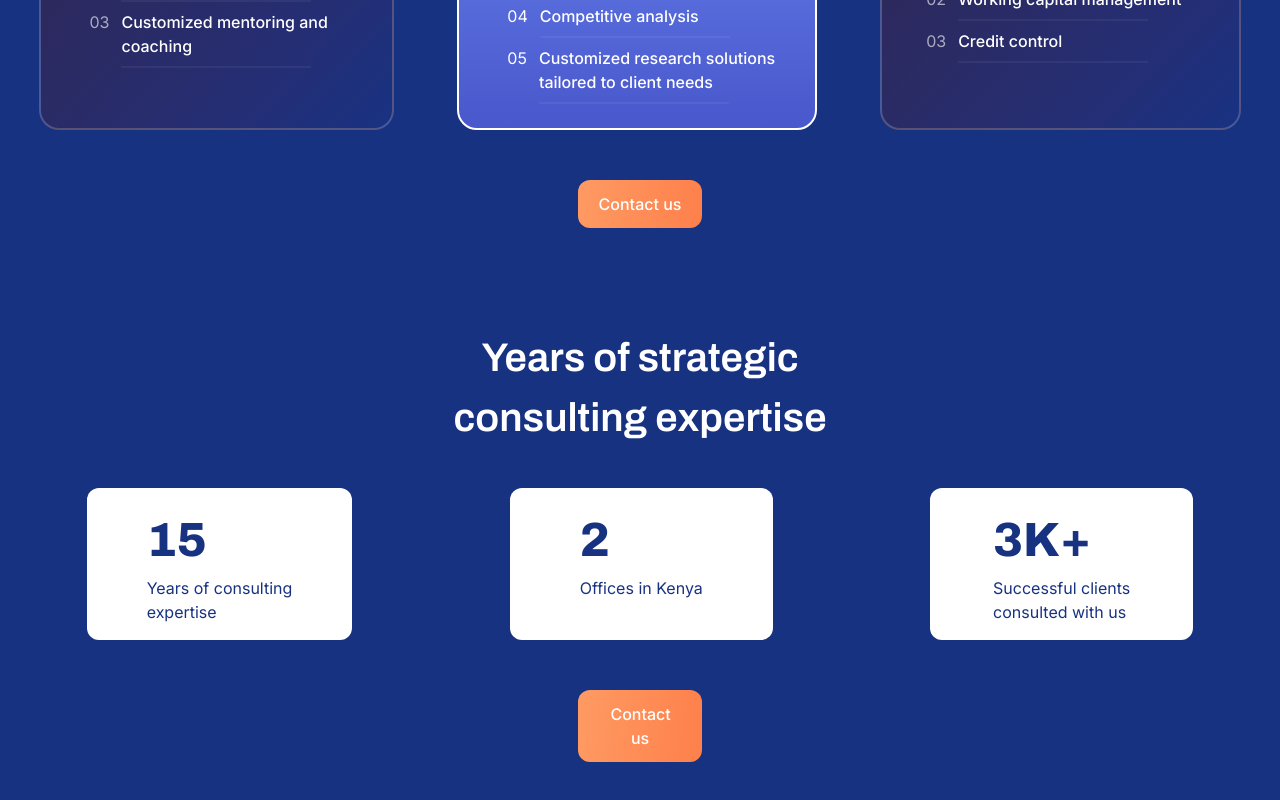
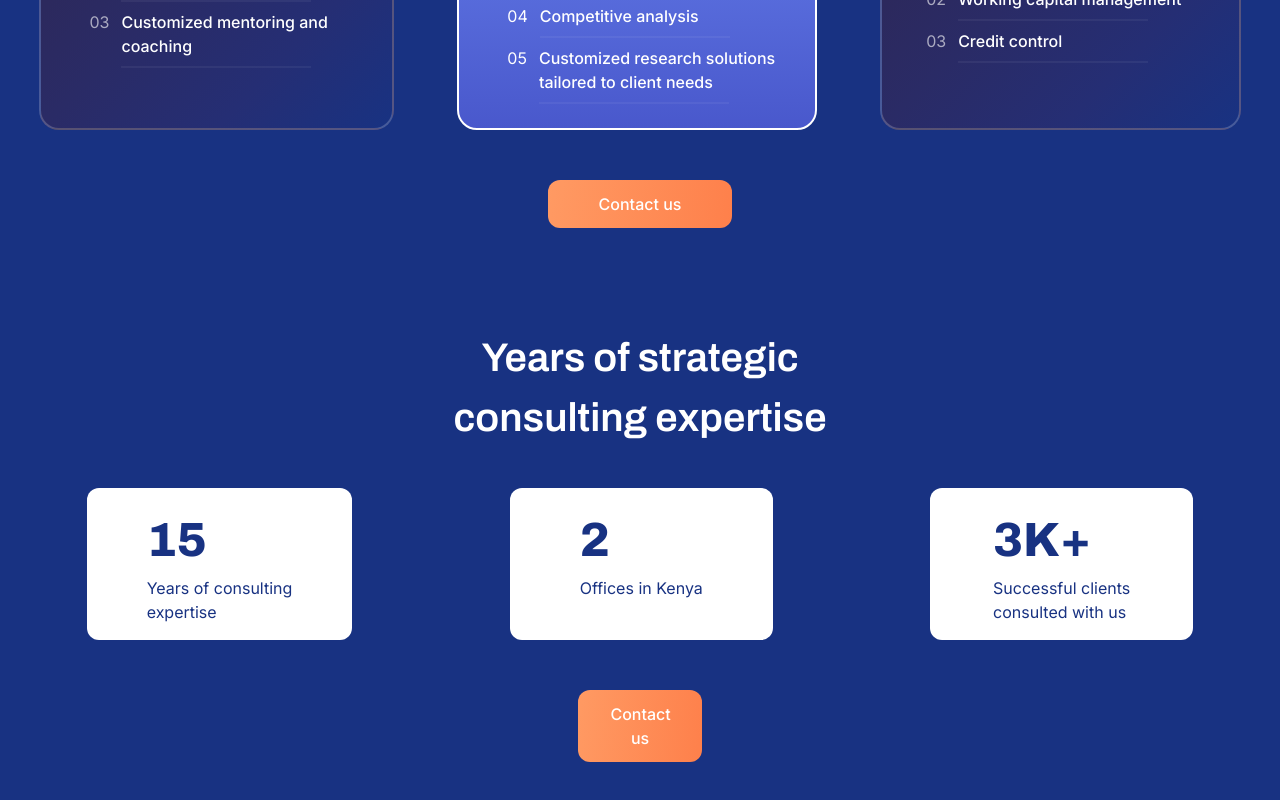
Before and after one commit to almondkiruthu/Limarge, a React (Vite) app in the folder client/: page / in a window 1280 px wide. Shown: the part 2086-2886 px from the top of the page. Built offline with nearby package versions, Linux system fonts and the light colour scheme; what prettier-plugin-tailwindcss would draw is missing.

Commit message:
Made the cta btn responsive on lg bp

```diff
--- a/client/src/components/Services.tsx
+++ b/client/src/components/Services.tsx
@@ -11,15 +11,15 @@ const Services = () => {
             </h2>
           </div>
           <Servicecards />
-          <div className="invisble lg:visible lg:absolute lg:right-[7%] xl:right-[10%] lg:top-1 2xl:top-4 2xl:right-[10%]">
+          <div className="invisble lg:visible lg:absolute lg:right-[7%] lg:top-1 xl:right-[10%] 2xl:right-[10%] 2xl:top-4">
             <img
               src="/Servicesassets/Star.svg"
               alt="star"
-              className="h-0 xl:h-full lg:h-[8rem]"
+              className="h-0 lg:h-[8rem] xl:h-full"
             />
           </div>
           <div className="px-4 pt-[3.125rem] text-center font-inter 2xl:pt-20">
-            <button className="contact-us-btn w-[100%] rounded-[0.75rem] py-3 text-center font-medium text-white xl:w-[10%] xl:max-w-[10%] xl:px-[1rem] 2xl:px-8">
+            <button className="contact-us-btn w-[100%] rounded-[0.75rem] py-3 text-center font-medium text-white lg:max-w-[15%] lg:px-[1rem] xl:max-w-[15%] 2xl:max-w-[10%] 2xl:px-8">
               Contact us
             </button>
           </div>
```
